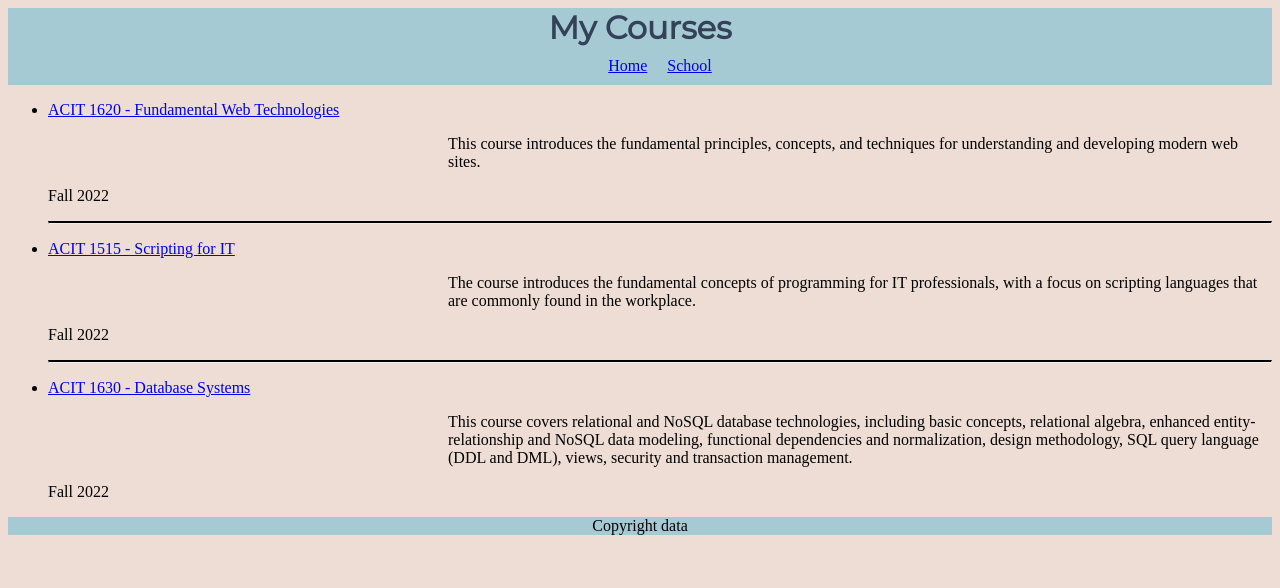
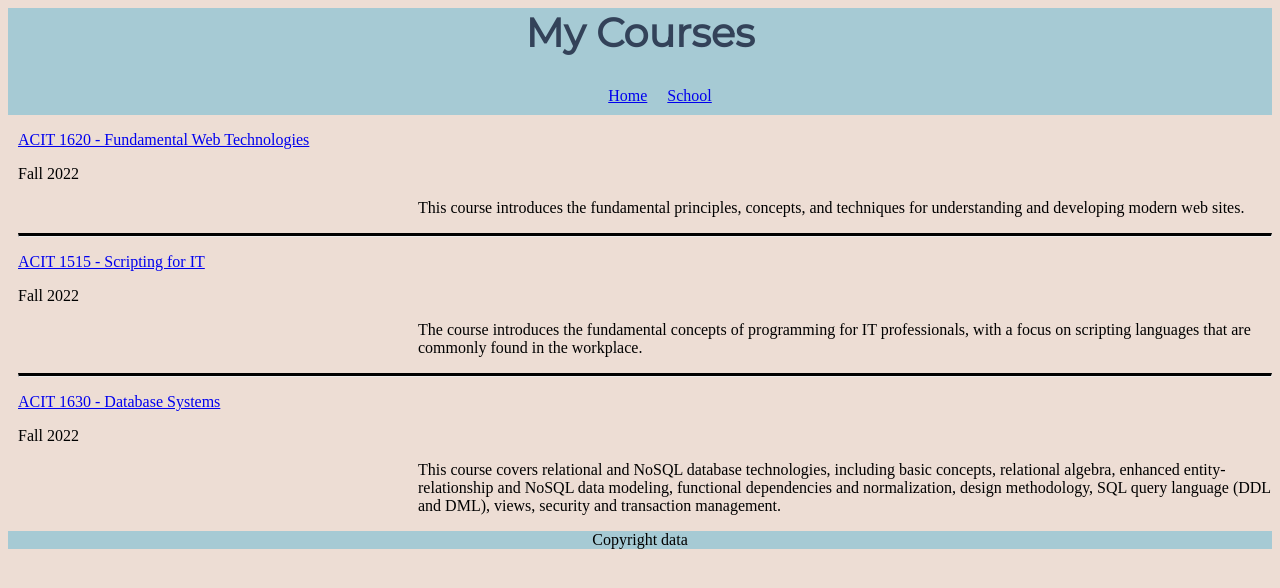
Before and after one commit to OggieBoggie/personal_website, a plain HTML site: page misc/courses.html in a window 1280 px wide. Drawn offline with Linux system fonts and the light colour scheme.

Commit message:
Added media query for min-width 600px

```diff
--- a/css/coursestyle.css
+++ b/css/coursestyle.css
@@ -5,36 +5,7 @@ body {
 
 main {
     margin: 0px;
-}
-
-hr {
-    border-top: 2px solid black;
-}
-
-.black {
-    color: black;
-}
-
-.gap {
-    margin-left: 400px;
-}
-
-.headheader {
-    font-family: 'Montserrat', sans-serif;
-    color: #334259;
-    display: flex;
-    justify-content: center;
-}
-
-.list-nav {
-    display: flex;
-    justify-content: center;
-
-}
-
-.list-nav li {
-    margin: 10px;
-    list-style-type: none;
+    margin-left: -30px;
 }
 
 header {
@@ -42,9 +13,26 @@ header {
     grid-column: 1/4;
 }
 
+.headheader {
+    font-family: 'Montserrat', sans-serif;
+    font-size: 250%;
+    color: #334259;
+    display: flex;
+    justify-content: center;
+    padding-bottom: 20px;
+}
+
 footer {
     background-color: #A6CAD4;
     grid-column: 1/4;
+}
+
+header h1 {
+    margin: 0px;
+}
+
+header ul {
+    margin: 0px;
 }
 
 .foot {
@@ -56,12 +44,45 @@ footer {
     margin: 0px;
 }
 
-header h1 {
-    margin: 0px;
+hr {
+    border-top: 1px solid gray;
 }
 
-header ul {
-    margin: 0px;
+.headcontainer {
+    display: grid;
+    justify-content: center;
 }
 
-@media (max-width: 600px) {}
+.list-nav li {
+    margin: 10px;
+    list-style-type: none;
+}
+
+ul li {
+    list-style-type: none;
+}
+
+
+@media (min-width: 600px) {
+
+    .list-nav {
+        display: flex;
+        justify-content: center;
+        flex-direction: row;
+
+    }
+
+    .list-nav li {
+        margin: 10px;
+        list-style-type: none;
+    }
+
+    .gap {
+        margin-left: 400px;
+    }
+
+    hr {
+        border-top: 3px solid black;
+    }
+
+}
--- a/misc/courses.html
+++ b/misc/courses.html
@@ -5,21 +5,22 @@
     <title>School</title>
     <link href="https://fonts.googleapis.com/css2?family=Montserrat&display=swap" rel="stylesheet">
     <link href="https://fonts.googleapis.com/css2?family=Montserrat&family=Roboto:ital@1&display=swap" rel="stylesheet">
-    <link href="../css/coursestyle.css" rel="stylesheet" type="text/css">
+    <link href="../css/coursestyle.css" rel="stylesheet">
+    <meta name="viewport" content="width=device-width, initial-scale=1.0">
 </head>
 
 <body>
     <header>
         <h1 class="headheader">My Courses</h1>
+        <div class="headcontainer">
             <ul class="list-nav">
                 <li><a href="../index.html">Home</a></li>
                 <li><a href="./school.html">School</a></li>
             </ul>
+        </div>
     </header>
     <main>
-        <nav>
-            <div>
-                <div class="container">
+        <nav class="mainnav">
             <ul>
                 <li><a href="https://www.bcit.ca/outlines/20223048467/" target=" _blank " title="ACIT 1620">
                         <p>ACIT 1620 - Fundamental
@@ -27,9 +28,9 @@
                             Technologies</p>
 
                     </a>
+                    <p>Fall 2022</p>
                     <p class="gap">This course introduces the fundamental principles, concepts, and techniques for
                         understanding and developing modern web sites.</p>
-                        <p>Fall 2022</p>
                     <hr>
                 </li>
                 <li><a href="https://www.bcit.ca/outlines/20223048461/" target=" _blank " title="ACIT 1515">
@@ -37,24 +38,23 @@
                             for
                             IT</p>
                     </a>
+                    <p>Fall 2022</p>
                     <p class="gap">The course introduces the fundamental concepts of programming for IT
                         professionals, with a focus on scripting languages that are commonly found in the workplace.
                     </p>
-                        <p>Fall 2022</p>
                     <hr>
                 </li>
                 <li><a href="https://www.bcit.ca/outlines/20223048468/" target=" _blank " title="ACIT 1630">
                         <p>ACIT 1630 - Database
                             Systems</p>
                     </a>
+                    <p>Fall 2022</p>
                     <p class="gap">This course covers relational and NoSQL database technologies, including basic
                         concepts, relational algebra, enhanced entity-relationship and NoSQL data modeling,
                         functional dependencies and normalization, design methodology, SQL query language (DDL and
                         DML), views, security and transaction management.</p>
-                        <p>Fall 2022</p>
                 </li>
             </ul>
-            </div>
         </nav>
     </main>
     <footer class="foot">
```
Also changed, not shown: 1 other file. Lines whose indentation alone changed are shown as unchanged.
